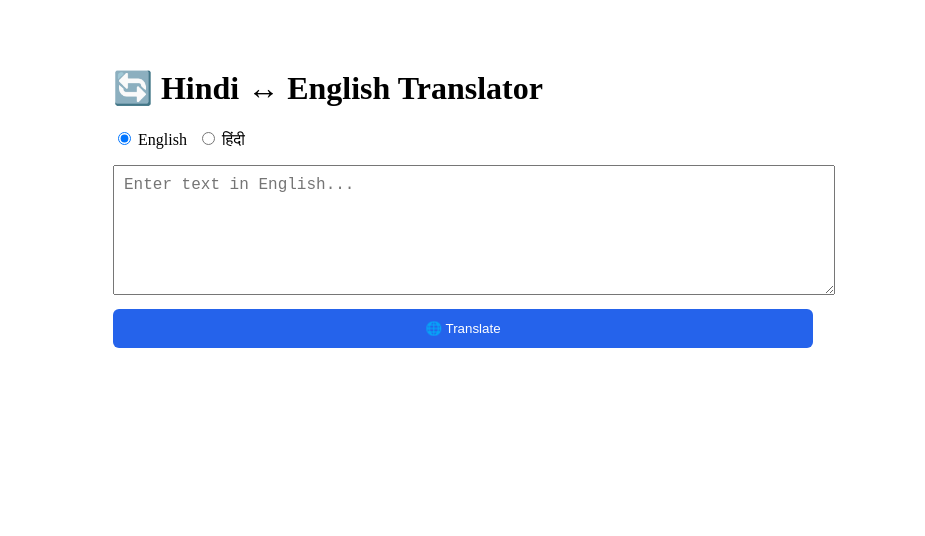
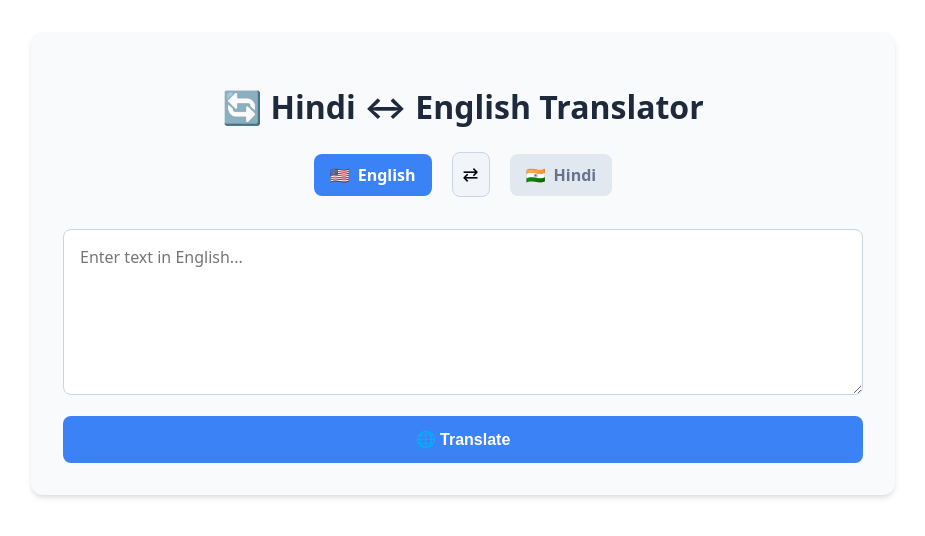
Before and after one commit to mahendramirdhapy-tech/prompt-maker-app, a Next.js app: page /translate in a window 1280 px wide. Shown: the top 536 px of the page, without its empty margins (177-1102 px from the left). Built offline with nearby package versions, Linux system fonts and the light colour scheme.

Commit message:
Update translate.js

```diff
--- a/pages/translate.js
+++ b/pages/translate.js
@@ -9,6 +9,11 @@ export default function Translator() {
 
   const handleSubmit = async (e) => {
     e.preventDefault();
+    if (!input.trim()) {
+      alert('Please enter some text to translate');
+      return;
+    }
+
     setLoading(true);
     setOutput('');
 
@@ -18,70 +23,263 @@ export default function Translator() {
         method: 'POST',
         headers: { 'Content-Type': 'application/json' },
         body: JSON.stringify({
-          idea: `Translate to ${targetLang}:\n\n${input}`,
+          idea: `Translate the following text from ${fromLang} to ${targetLang}. Only provide the translation without any additional text:\n\n${input}`,
           language: targetLang,
           tone: 'Professional',
           maxTokens: 500,
           type: 'prompt'
         }),
       });
+
+      if (!res.ok) {
+        throw new Error(`HTTP error! status: ${res.status}`);
+      }
+
       const data = await res.json();
-      if (data.success) setOutput(data.prompt);
-      else alert('❌ ' + data.error);
+      if (data.success) {
+        setOutput(data.prompt || data.result || 'Translation not available');
+      } else {
+        alert('❌ ' + (data.error || 'Translation failed'));
+      }
     } catch (e) {
-      alert('⚠️ Network error');
+      console.error('Translation error:', e);
+      alert('⚠️ ' + (e.message || 'Network error. Please try again.'));
     } finally {
       setLoading(false);
     }
   };
 
+  const swapLanguages = () => {
+    if (output) {
+      setInput(output);
+      setOutput('');
+    }
+    setFromLang(fromLang === 'English' ? 'Hindi' : 'English');
+  };
+
+  const clearText = () => {
+    setInput('');
+    setOutput('');
+  };
+
   return (
-    <div style={{ maxWidth: '700px', margin: '2rem auto', padding: '1rem' }}>
-      <h1>🔄 Hindi ↔ English Translator</h1>
+    <div style={{
+      maxWidth: '800px',
+      margin: '2rem auto',
+      padding: '2rem',
+      fontFamily: 'system-ui, -apple-system, sans-serif',
+      backgroundColor: '#f8fafc',
+      borderRadius: '12px',
+      boxShadow: '0 4px 6px -1px rgba(0, 0, 0, 0.1), 0 2px 4px -1px rgba(0, 0, 0, 0.06)'
+    }}>
+      <h1 style={{
+        textAlign: 'center',
+        color: '#1e293b',
+        marginBottom: '1.5rem',
+        fontSize: '2rem',
+        fontWeight: '700'
+      }}>
+        🔄 Hindi ↔ English Translator
+      </h1>
 
-      <div style={{ display: 'flex', gap: '10px', marginBottom: '1rem' }}>
-        <label>
-          <input
-            type="radio"
-            name="lang"
-            checked={fromLang === 'English'}
-            onChange={() => setFromLang('English')}
-          /> English
-        </label>
-        <label>
-          <input
-            type="radio"
-            name="lang"
-            checked={fromLang === 'Hindi'}
-            onChange={() => setFromLang('Hindi')}
-          /> हिंदी
-        </label>
+      <div style={{
+        display: 'flex',
+        justifyContent: 'center',
+        alignItems: 'center',
+        gap: '20px',
+        marginBottom: '2rem',
+        flexWrap: 'wrap'
+      }}>
+        <div style={{
+          display: 'flex',
+          alignItems: 'center',
+          gap: '8px',
+          padding: '10px 16px',
+          backgroundColor: fromLang === 'English' ? '#3b82f6' : '#e2e8f0',
+          color: fromLang === 'English' ? 'white' : '#64748b',
+          borderRadius: '8px',
+          fontWeight: '600',
+          transition: 'all 0.2s'
+        }}>
+          <span>{fromLang === 'English' ? '🇺🇸' : '🇮🇳'}</span>
+          {fromLang}
+        </div>
+
+        <button
+          onClick={swapLanguages}
+          style={{
+            padding: '10px',
+            backgroundColor: '#f1f5f9',
+            border: '1px solid #cbd5e1',
+            borderRadius: '8px',
+            cursor: 'pointer',
+            display: 'flex',
+            alignItems: 'center',
+            justifyContent: 'center',
+            fontSize: '1.2rem'
+          }}
+          title="Swap languages"
+        >
+          ⇄
+        </button>
+
+        <div style={{
+          display: 'flex',
+          alignItems: 'center',
+          gap: '8px',
+          padding: '10px 16px',
+          backgroundColor: fromLang === 'Hindi' ? '#3b82f6' : '#e2e8f0',
+          color: fromLang === 'Hindi' ? 'white' : '#64748b',
+          borderRadius: '8px',
+          fontWeight: '600',
+          transition: 'all 0.2s'
+        }}>
+          <span>{fromLang === 'Hindi' ? '🇺🇸' : '🇮🇳'}</span>
+          {fromLang === 'English' ? 'Hindi' : 'English'}
+        </div>
       </div>
 
       <form onSubmit={handleSubmit}>
+        <div style={{ position: 'relative', marginBottom: '1rem' }}>
           <textarea
             value={input}
             onChange={(e) => setInput(e.target.value)}
             placeholder={`Enter text in ${fromLang}...`}
             rows="6"
-          style={{ width: '100%', padding: '10px', fontSize: '16px', marginBottom: '10px' }}
+            style={{
+              width: '100%',
+              padding: '16px',
+              fontSize: '16px',
+              border: '1px solid #cbd5e1',
+              borderRadius: '8px',
+              resize: 'vertical',
+              boxSizing: 'border-box',
+              fontFamily: 'inherit'
+            }}
             required
           />
+          {input && (
+            <button
+              type="button"
+              onClick={clearText}
+              style={{
+                position: 'absolute',
+                top: '10px',
+                right: '10px',
+                background: 'rgba(255, 255, 255, 0.8)',
+                border: 'none',
+                borderRadius: '50%',
+                width: '24px',
+                height: '24px',
+                display: 'flex',
+                alignItems: 'center',
+                justifyContent: 'center',
+                cursor: 'pointer',
+                fontSize: '14px'
+              }}
+            >
+              ✕
+            </button>
+          )}
+        </div>
+
         <button
           type="submit"
-          disabled={loading}
-          style={{ width: '100%', padding: '12px', backgroundColor: '#2563eb', color: 'white', border: 'none', borderRadius: '6px' }}
+          disabled={loading || !input.trim()}
+          style={{
+            width: '100%',
+            padding: '14px',
+            backgroundColor: loading ? '#94a3b8' : '#3b82f6',
+            color: 'white',
+            border: 'none',
+            borderRadius: '8px',
+            fontSize: '16px',
+            fontWeight: '600',
+            cursor: loading ? 'not-allowed' : 'pointer',
+            transition: 'background-color 0.2s',
+            display: 'flex',
+            alignItems: 'center',
+            justifyContent: 'center',
+            gap: '8px'
+          }}
         >
-          {loading ? 'Translating...' : '🌐 Translate'}
+          {loading ? (
+            <>
+              <div style={{
+                width: '16px',
+                height: '16px',
+                border: '2px solid transparent',
+                borderTop: '2px solid white',
+                borderRadius: '50%',
+                animation: 'spin 1s linear infinite'
+              }}></div>
+              Translating...
+            </>
+          ) : (
+            <>🌐 Translate</>
+          )}
         </button>
       </form>
 
       {output && (
-        <div style={{ marginTop: '2rem', padding: '1rem', border: '1px solid #e5e7eb', borderRadius: '8px' }}>
-          <h3>Translation:</h3>
-          <pre style={{ whiteSpace: 'pre-wrap', backgroundColor: '#f9fafb', padding: '10px', borderRadius: '4px' }}>{output}</pre>
+        <div style={{
+          marginTop: '2rem',
+          padding: '1.5rem',
+          border: '1px solid #e2e8f0',
+          borderRadius: '8px',
+          backgroundColor: 'white',
+          boxShadow: '0 1px 3px 0 rgba(0, 0, 0, 0.1), 0 1px 2px 0 rgba(0, 0, 0, 0.06)'
+        }}>
+          <div style={{
+            display: 'flex',
+            justifyContent: 'space-between',
+            alignItems: 'center',
+            marginBottom: '1rem'
+          }}>
+            <h3 style={{
+              margin: 0,
+              color: '#1e293b',
+              fontSize: '1.25rem'
+            }}>
+              Translation:
+            </h3>
+            <button
+              onClick={() => navigator.clipboard.writeText(output)}
+              style={{
+                padding: '6px 12px',
+                backgroundColor: '#f1f5f9',
+                border: '1px solid #cbd5e1',
+                borderRadius: '6px',
+                cursor: 'pointer',
+                fontSize: '14px',
+                display: 'flex',
+                alignItems: 'center',
+                gap: '4px'
+              }}
+            >
+              📋 Copy
+            </button>
+          </div>
+          <div style={{
+            whiteSpace: 'pre-wrap',
+            backgroundColor: '#f8fafc',
+            padding: '16px',
+            borderRadius: '6px',
+            fontSize: '16px',
+            lineHeight: '1.5',
+            minHeight: '100px'
+          }}>
+            {output}
+          </div>
         </div>
       )}
+
+      <style jsx>{`
+        @keyframes spin {
+          0% { transform: rotate(0deg); }
+          100% { transform: rotate(360deg); }
+        }
+      `}</style>
     </div>
   );
 }
```
Lines whose indentation alone changed are shown as unchanged.
